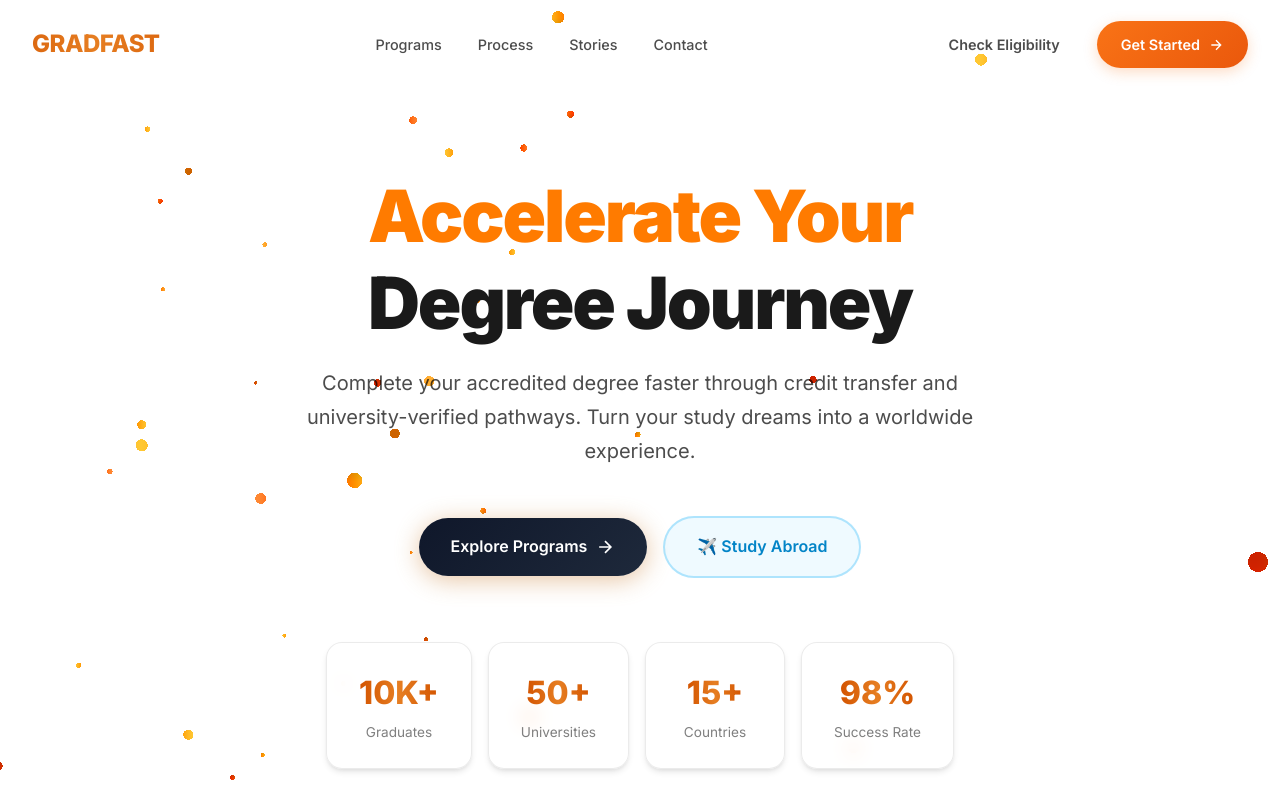
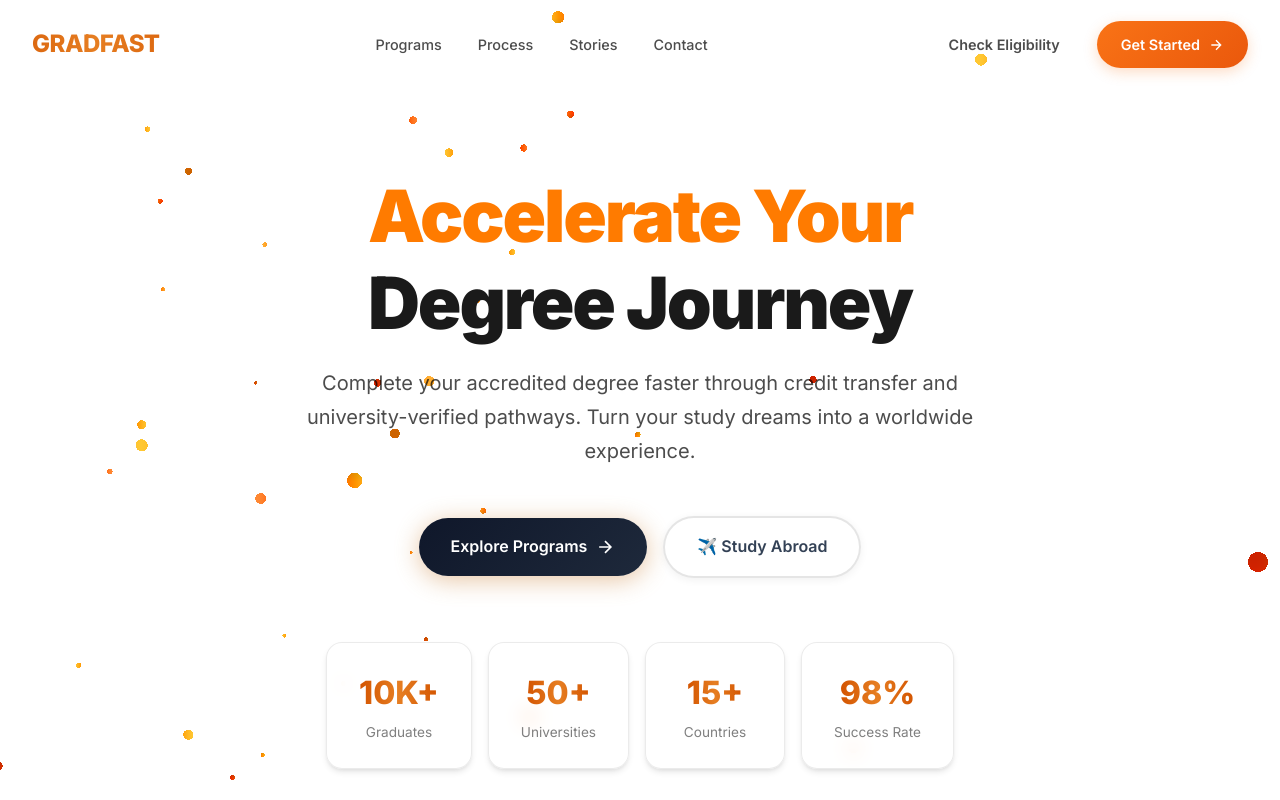
Before and after one commit to punithrajhs8-png/podimass, a React (Vite) app: page / in a window 1280 px wide. Shown: the top 800 px of the page. Built offline with nearby package versions, Linux system fonts and the light colour scheme.

Commit message:
style: white Study Abroad button with blue hover glow, orange scroll bar, footer email

```diff
--- a/src/components/GradfastLanding.css
+++ b/src/components/GradfastLanding.css
@@ -246,12 +246,12 @@
     background: rgba(14, 165, 233, 0.1);
 }
 
-/* ---- Study Abroad Button (Light Blue) ---- */
+/* ---- Study Abroad Button (White, blue on hover) ---- */
 .btn-outline {
-    background: rgba(56, 189, 248, 0.08);
-    color: #0284c7;
-    border: 2px solid rgba(56, 189, 248, 0.4);
-    box-shadow: 0 0 0 0 rgba(56, 189, 248, 0);
+    background: rgba(255, 255, 255, 0.9);
+    color: #334155;
+    border: 2px solid rgba(0, 0, 0, 0.1);
+    box-shadow: 0 2px 8px rgba(0, 0, 0, 0.06);
 }
 
 .btn-outline::before {
@@ -272,14 +272,15 @@
 }
 
 .btn-outline:hover {
-    background: rgba(56, 189, 248, 0.12);
-    border-color: rgba(14, 165, 233, 0.7);
+    background: rgba(56, 189, 248, 0.18);
+    border-color: rgba(14, 165, 233, 0.8);
     color: #0369a1;
-    transform: translateY(-3px) scale(1.04);
+    transform: translateY(-3px) scale(1.05);
     box-shadow:
-        0 0 15px rgba(56, 189, 248, 0.2),
-        0 0 30px rgba(56, 189, 248, 0.1),
-        0 8px 25px rgba(14, 165, 233, 0.15);
+        0 0 25px rgba(56, 189, 248, 0.4),
+        0 0 50px rgba(56, 189, 248, 0.2),
+        0 0 80px rgba(14, 165, 233, 0.15),
+        0 8px 25px rgba(14, 165, 233, 0.2);
 }
 
 .btn-outline:active {
@@ -298,24 +299,7 @@
     }
 }
 
-/* Subtle idle pulse on Study Abroad button */
-.hero-cta .btn-outline {
-    animation: btnBlueIdlePulse 3s ease-in-out infinite;
-}
-
-@keyframes btnBlueIdlePulse {
-
-    0%,
-    100% {
-        border-color: rgba(56, 189, 248, 0.3);
-        box-shadow: 0 0 0 0 rgba(56, 189, 248, 0);
-    }
-
-    50% {
-        border-color: rgba(56, 189, 248, 0.6);
-        box-shadow: 0 0 12px rgba(56, 189, 248, 0.12);
-    }
-}
+/* No idle pulse — button stays white, blue only on hover */
 
 .btn-lg {
     padding: 1rem 2rem;
```
